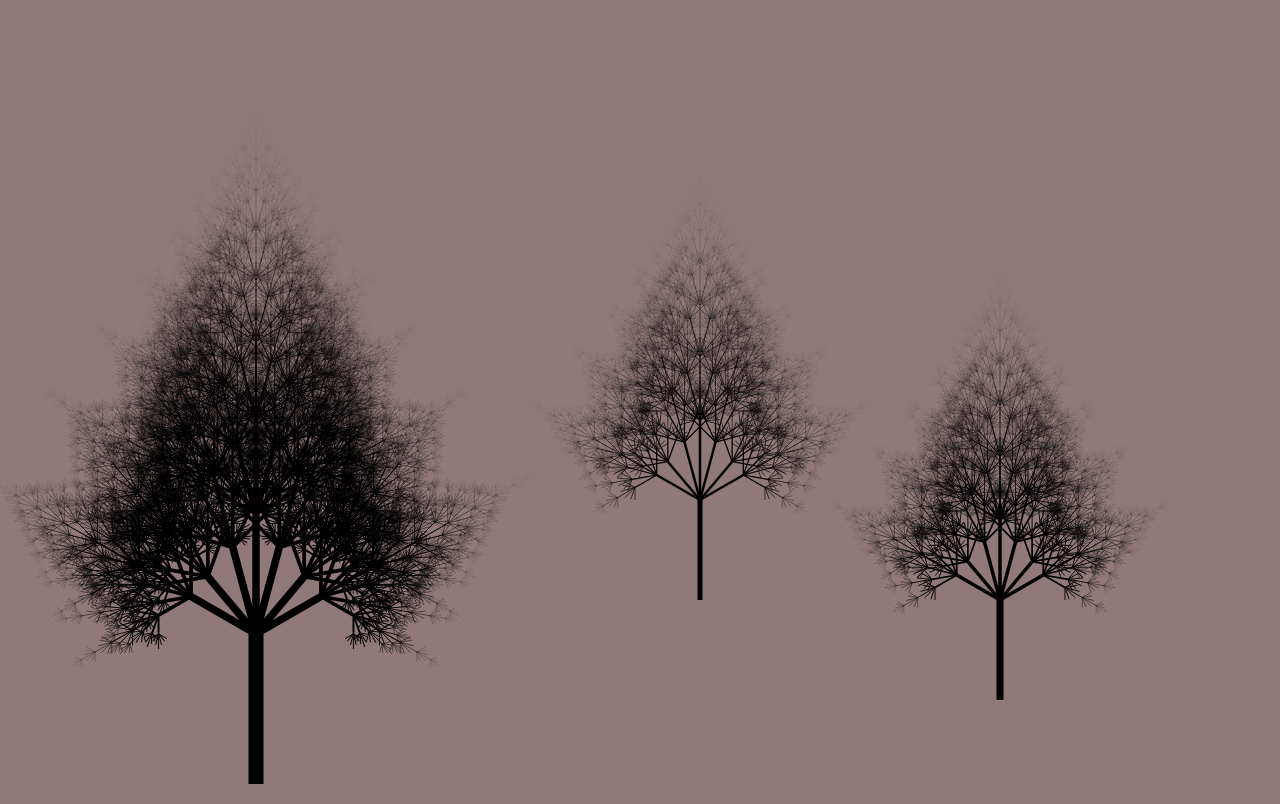
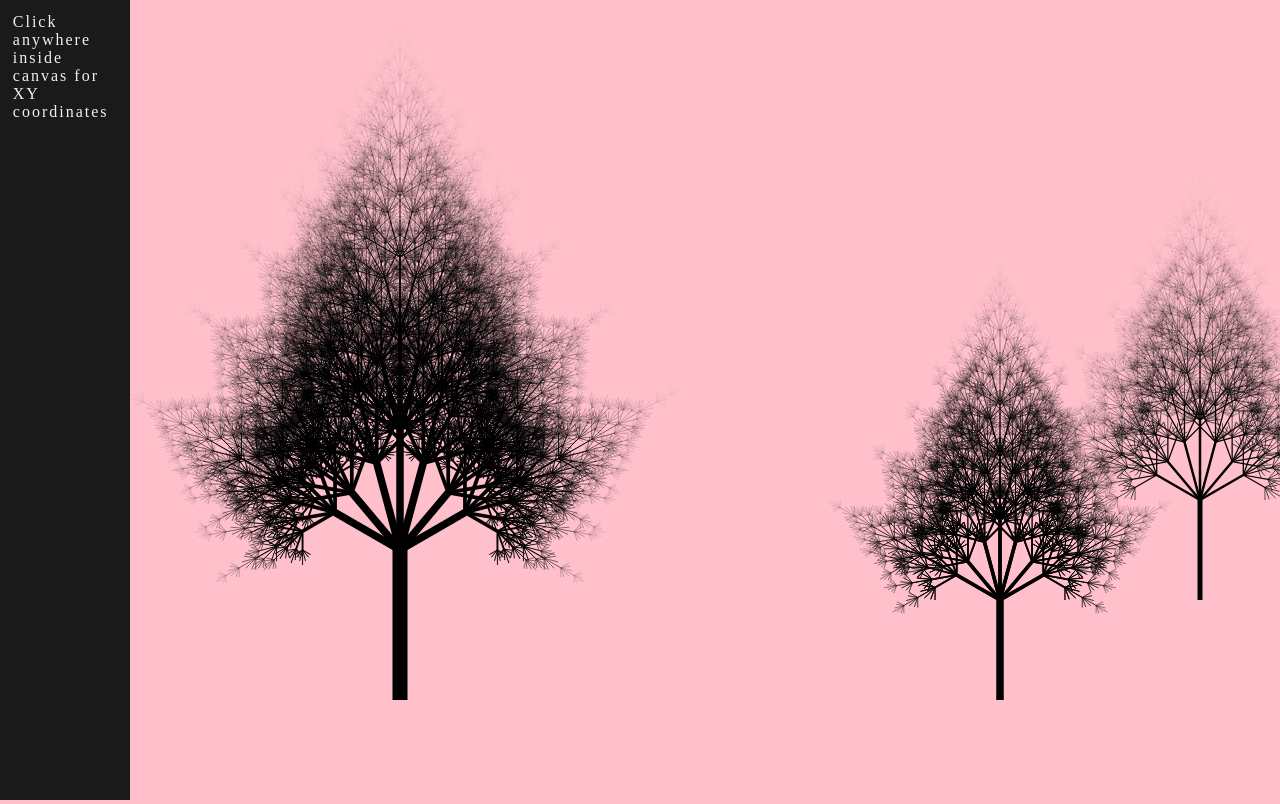
Before and after one commit to cristina-Q/tree-generator, a website: page index.html in a window 1280 px wide. Drawn offline with Linux system fonts and the light colour scheme.

Commit message:
set panel

```diff
--- a/app_class.js
+++ b/app_class.js
@@ -1,13 +1,22 @@
-const canvasTree = document.getElementById('treeCanvas');
-let cWidth = document.body.clientWidth;
-let cHeight = document.body.clientHeight;
+const panel = document.createElement('div');
+panel.classList.add('panel');
 
-canvasTree.width = cWidth;
-canvasTree.height = cHeight;
+const initialmsg = 'Click anywhere inside canvas for XY coordinates';
+panel.innerText = initialmsg;
 
-class Pine {
+let clientWidth = document.body.clientWidth;
+let clientHeight = document.body.clientHeight;
+
+const canvasTree = document.createElement('canvas');
+canvasTree.width = clientWidth;
+canvasTree.height = clientHeight;
+
+document.body.append(panel);
+
+class Tree {
   canvas = canvasTree;
-  constructor(loc = [cWidth * 0.2, cHeight * 0.98], length = 150, rotate = 0, thick = 15) {
+
+  constructor(loc = [400, 700], length = 150, rotate = 0, thick = 15) {
     this.loc = loc;
     this.length = length;
     this.rotate = rotate;
@@ -45,11 +54,18 @@ class Pine {
   }
 }
 
-let pine1 = new Pine();
-pine1.draw();
+canvasTree.addEventListener('click', (event) => {
+  panel.innerText = `[ ${event.clientX} , ${event.clientY} ]`;
+});
 
-let pine2 = new Pine();
-pine2.draw([700, 600], 100, 0, 5);
+let tree1 = new Tree();
+tree1.draw();
 
-let pine3 = new Pine([1000, 700], 100, 0, 7);
-pine3.draw();
+let tree2 = new Tree();
+tree2.draw([1200, 600], 100, 0, 5);
+
+let tree3 = new Tree([1000, 700], 100, 0, 7);
+tree3.draw();
+
+let tree4 = new Tree([1000, 700], 100, 0, 7);
+tree4.draw();
--- a/index.html
+++ b/index.html
@@ -15,13 +15,9 @@
 </head>
 
 <body>
-
-  <canvas id="treeCanvas"></canvas>
-
   <!-- <script src="app_functional.js"></script> -->
   <script src="app_class.js"></script>
-
-  <script src="/module/random.js"></script>
+  <!-- <script src="/module/random.js"></script> -->
 </body>
 
 </html>
--- a/style.css
+++ b/style.css
@@ -1,14 +1,29 @@
-html,
+html {
+  box-sizing: border-box;
+}
+
+*,
+*:before,
+*:after {
+  box-sizing: inherit;
+}
+
 body {
+  background: pink;
   margin: 0;
   padding: 0;
-}
-body {
   height: 100vh;
-  background-color: #927979;
 }
 
-.treeCanvas {
+.panel {
   position: absolute;
-  border: 1px solid black;
+  z-index: 3;
+  font-size: 1rem;
+  letter-spacing: 2px;
+  padding: 1%;
+  width: 10%;
+  min-width: 130px;
+  height: 100vh;
+  background: rgb(26, 26, 26);
+  color: rgb(241, 241, 241);
 }
```
Also changed, not shown: README.md (added), mark.png (added).
